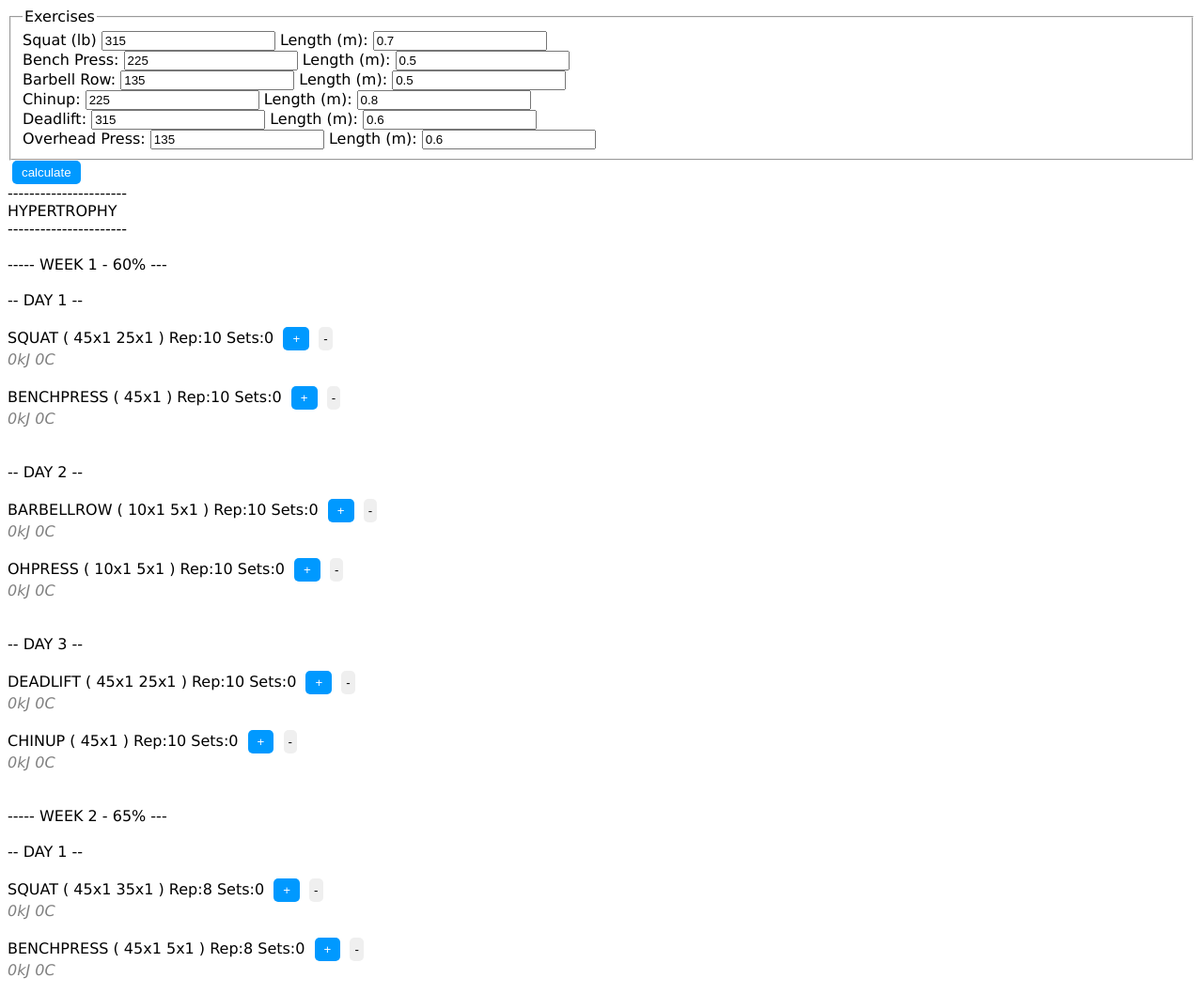
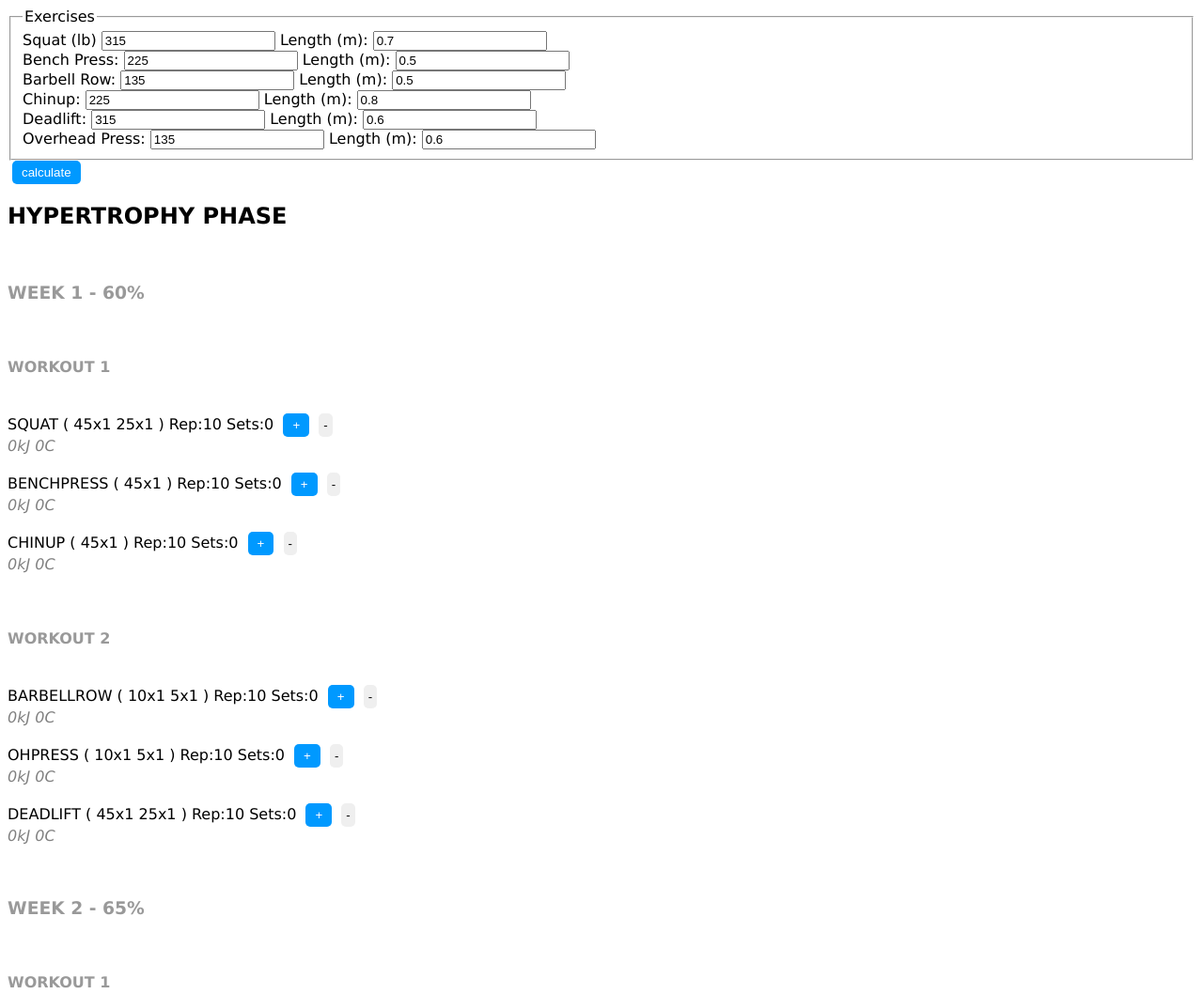
Before and after one commit to bigfish/weights, a website: page index.html in a window 1280 px wide. Shown: the top 1058 px of the page at 94% size. Drawn offline with Linux system fonts and the light colour scheme.

Commit message:
make headings section links

```diff
--- a/weights.css
+++ b/weights.css
@@ -21,3 +21,11 @@ button.addSetBtn {
     color: gray;
     font-style: italic;
 }
+a {
+  text-decoration: none;
+  color: #0099FF;
+}
+h3 > a,
+h4 > a {
+    color: #999;
+}
--- a/weights.js
+++ b/weights.js
@@ -121,6 +121,13 @@ function formatExercise(exercise, max, percent, reps, setId, len) {
        + '</div>';
 }
 
+function deload(overloadWeek) {
+    return {
+        percent: overloadWeek.percent * 0.85,
+        reps: Math.round(overloadWeek.reps * 0.60)
+    };
+}
+
 var program = {
 
     hypertrophy: [
@@ -136,10 +143,10 @@ var program = {
             percent: 70,
             reps: 6
         },
-        {
-            percent: 60,
-            reps: 3
-        },
+        deload({
+            percent: 70,
+            reps: 6
+        }),
     ],
     strength: [
         {
@@ -154,10 +161,10 @@ var program = {
             percent: 85,
             reps: 4
         },
-        {
-            percent: 60,
-            reps: 3
-        },
+        deload({
+            percent: 85,
+            reps: 4
+        })
     ],
     peaking: [
         {
@@ -176,34 +183,30 @@ var program = {
             percent: 105,
             reps: 1
         },
-        {
-            percent: 60,
-            reps: 3
-        },
+        deload({
+            percent: 105,
+            reps: 1
+        })
     ]
 
 };
 
 var workouts = [
-   ['squat', 'benchpress'],
-   ['barbellrow', 'ohpress'],
-   ['deadlift', 'chinup'],
+   ['squat', 'benchpress', 'chinup'],
+   ['barbellrow', 'ohpress', 'deadlift']
 ];
 
 function formatPhase(phase, max, len) {
 
-    echo('----------------------');
-    echo('      ' + phase.toUpperCase());
-    echo('----------------------');
-    echo('');
+    echo('      <h2>' + phase.toUpperCase() + ' PHASE </h2>');
 
     program[phase].forEach(function (levels, week) {
 
-        echo('----- WEEK ' + (week + 1) + ' - ' + levels.percent + '% ---');
-        echo('');
+        var id = phase + '__week-' + week;
+        echo('<h3 id="' + id + '"><a href="#' + id +'"> WEEK ' + (week + 1) + ' - ' + levels.percent + '% </a></h3>');
         workouts.forEach(function (workout, day) {
-            echo(' -- DAY ' + (day + 1) + ' --');
-            echo('');
+            var dayId = phase + '--wk-' + week + '--day-' + day;
+            echo('<h4 id="' + dayId + '"><a href="#' + dayId + '"> WORKOUT ' + (day + 1) + '</a></h4>');
             workout.forEach(function (exercise) {
                 echo(formatExercise(exercise, max[exercise], levels.percent, levels.reps,
                                   phase + '--wk-' + week + '--day-' + day + '--' + exercise, len[exercise]));
```
